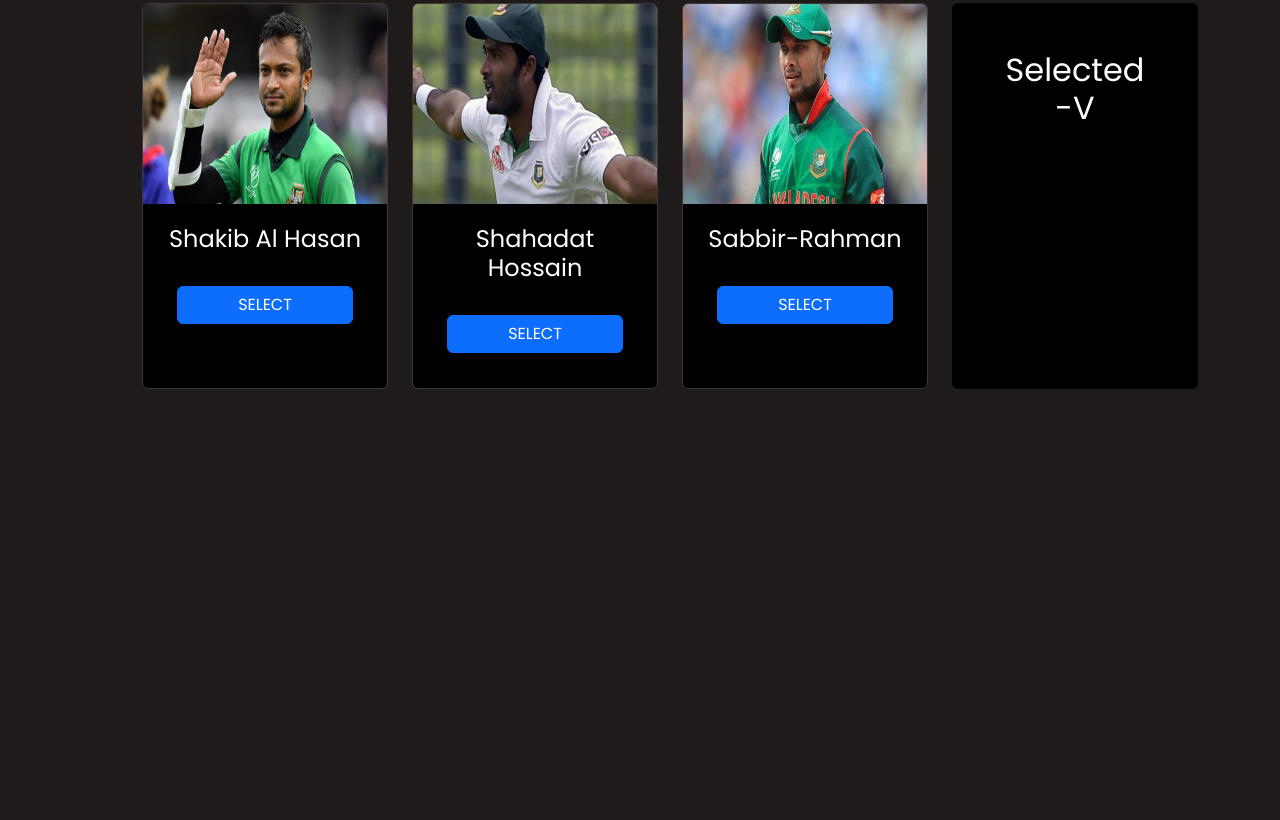
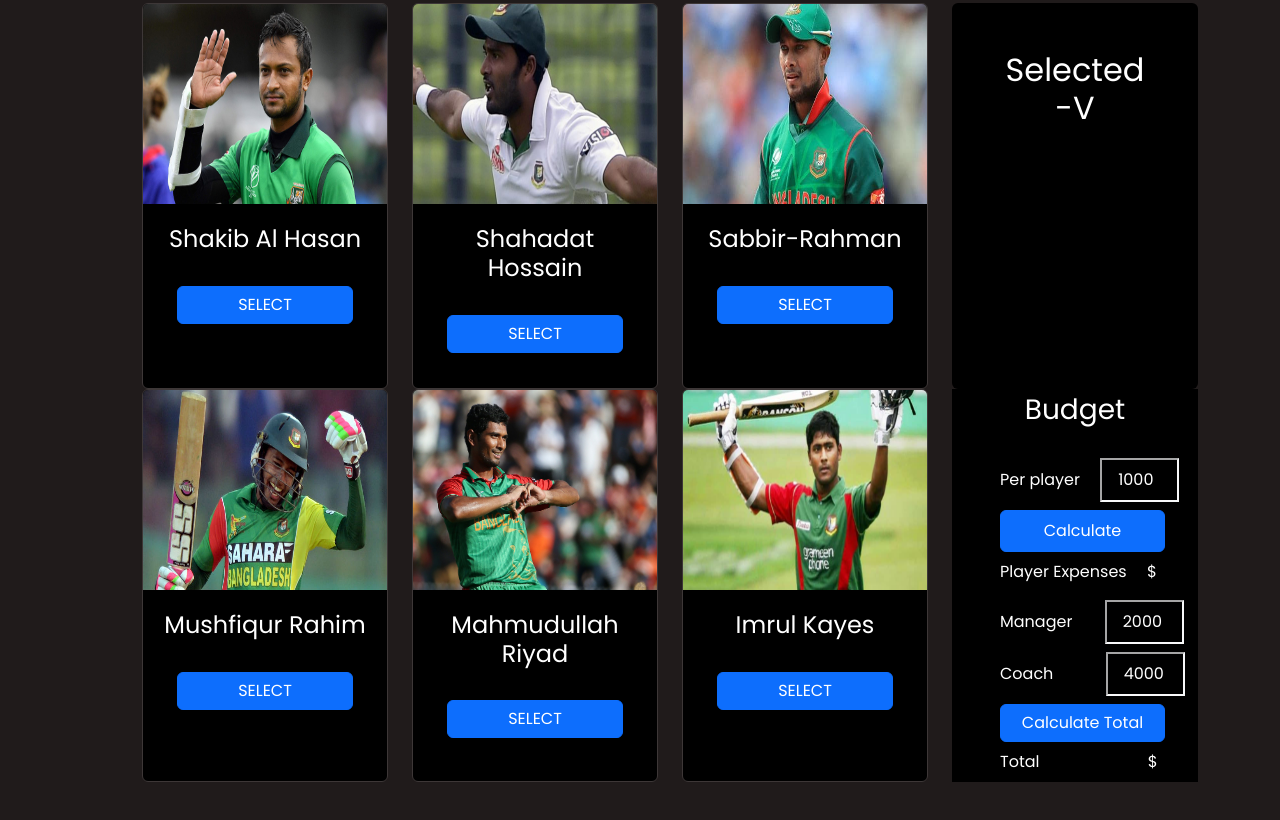
Before and after one commit to SHDilruba/Select-the-best-five, a plain HTML site: page index.html in a window 1280 px wide. Shown: the part 781-1601 px from the top of the page. Before the commit the page ends 1170 px from the top, so only its background shows below. Drawn offline with nearby package versions, Linux system fonts and the light colour scheme; a web font is replaced by a local one.

Commit message:
2nd card group added

```diff
--- a/index.html
+++ b/index.html
@@ -76,6 +76,69 @@
           </table>
         </div>
       </div>
+     </div>
+       <div class="row row-cols-1 row-cols-md-4 g-4 mt-xxl-5 ms-5 mb-5 text-white">
+         <div class="col text-center">
+           <div class="card h-100 bg-black">
+             <img src="images/Mushfiqur-Rahim.jpg" class="card-img-top" alt="...">
+               <div class="card-body">
+                 <h4 id="player-4" class="card-title">Mushfiqur Rahim</h4> <br>
+                  <div class="d-grid  col-10 mx-auto">
+                    <button class="btn btn-primary" onclick="selectButton(this), disable(this)" type="button">SELECT</button>
+                  </div>
+                </div>
+             </div>
+         </div>
+      <div class="col text-center">
+        <div class="card h-100 bg-black">
+          <img src="images/mahmudullah-riyad.jpg" class="card-img-top" alt="...">
+            <div class="card-body">
+              <h4 id="player-5" class="card-title">Mahmudullah Riyad</h4> <br>
+               <div class="d-grid  col-10 mx-auto">
+                <button class="btn btn-primary" onclick="selectButton(this), disable(this)" type="button">SELECT</button>
+               </div>
+             </div>
+          </div>
+        </div>
+      <div class="col text-center">
+        <div class="card h-100 bg-black">
+          <img src="images/Imrul-Kayes.jpg" class="card-img-top" alt="...">
+          <div class="card-body">
+            <h4 id="player-6" class="card-title">Imrul Kayes</h4> <br>
+            <div class="d-grid  col-10 mx-auto">
+              <button class="btn btn-primary" onclick="selectButton(this), disable(this)" type="button">SELECT</button>
+            </div>
+          </div>
+        </div>
+      </div>
+    <section>
+  <div class="col ps-5  text-left bg-black">
+      <section>
+        <h3 id="budget" class=" pe-5 pb-4 pt-1 text-center">Budget</h3>
+          <label class="me-3 text-white">Per player</label>
+            <input id="player-amount-field" type="text" class=" mb-2 w-20 py-2 ps-3 bg-black border-light text-white" value="1000">
+            <br>
+            <div class="d-grid  col-10 ">
+                <button id="btn-calculate" class="btn btn-primary mb-2 py-2" type="button">Calculate</button>
+            </div>
+               <p class="text-white">Player Expenses <span class="ps-3">$</span> <span id="player-expenses-total"></span></p>
+            <div>
+              <label class="me-4 pe-1 text-white">Manager</label>
+                <input id="manager-amount" type="text" class="py-2 mb-2 ps-3 bg-black border-light text-white" value="2000"><br>
+               <label class="me-5 text-white ">Coach</label>
+                <input id="coach-amount" type="text"  class=" py-2 ps-3 bg-black border-light text-white mb-2" value="4000">
+                <br>
+            <div class="d-grid  col-10 ">
+               <button id="btn-calculate-total" class="btn btn-primary" type="button">Calculate Total</button>
+            </div>
+            <div class="mt-2 pb-2 text-white">
+               <span class="pe-5"> Total </span>
+               <span class="ps-5 ms-2"> $ </span>
+               <span id="expenses-total"></span>
+            </div>
+          </div>
+        </div>
+      </section>
     </div>
   </main>
    <!-- javascript file -->
--- a/style.css
+++ b/style.css
@@ -19,3 +19,12 @@
 .card{
   border: 1px solid rgb(61, 55, 55);
 }
+input{
+  width: 40%;
+}
+#expenses-total{
+  color: rgb(208, 96, 55)
+}
+#player-expenses-total{
+  color: rgb(215, 102, 61)
+}
```
